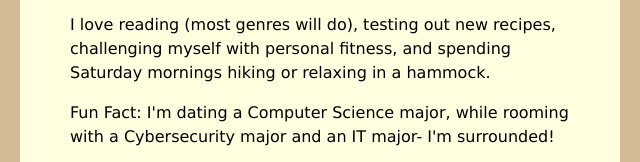
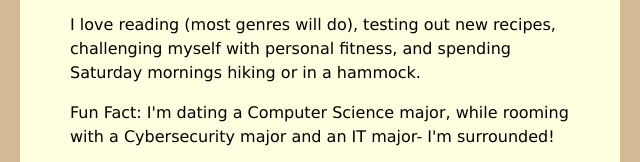
Before and after one commit to mcron159/mcron159.github.io, a plain HTML site: page index.html in a window 1280 px wide. Shown: the part 193-355 px from the top of the page, 320-960 px from the left. Drawn offline with Linux system fonts and the light colour scheme.

Commit message:
Update index.html

```diff
--- a/index.html
+++ b/index.html
@@ -35,7 +35,7 @@ h3 {
 
          <p>I am a junior at Bob Jones University studying Communication with a focus in social media management. I work as a social media manager for Primrose schools in Greenville, and I will be completing my degree next December.</p>
          <p>
-            I love reading (most genres will do), testing out new recipes, challenging myself with personal fitness, and spending Saturday mornings hiking or relaxing in a hammock.
+            I love reading (most genres will do), testing out new recipes, challenging myself with personal fitness, and spending Saturday mornings hiking or in a hammock.
          </p
          <p>
             Fun Fact: I'm dating a Computer Science major, while rooming with a Cybersecurity major and an IT major- I'm surrounded!
```
